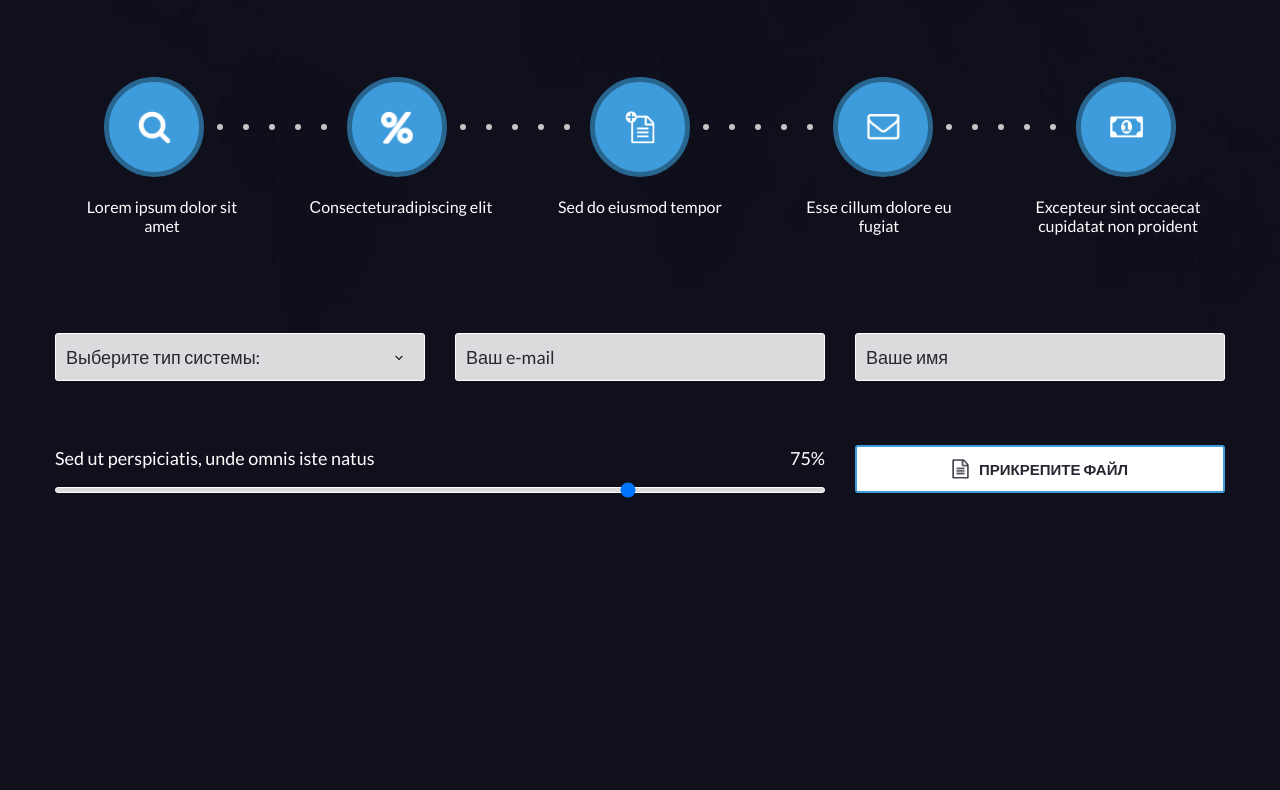
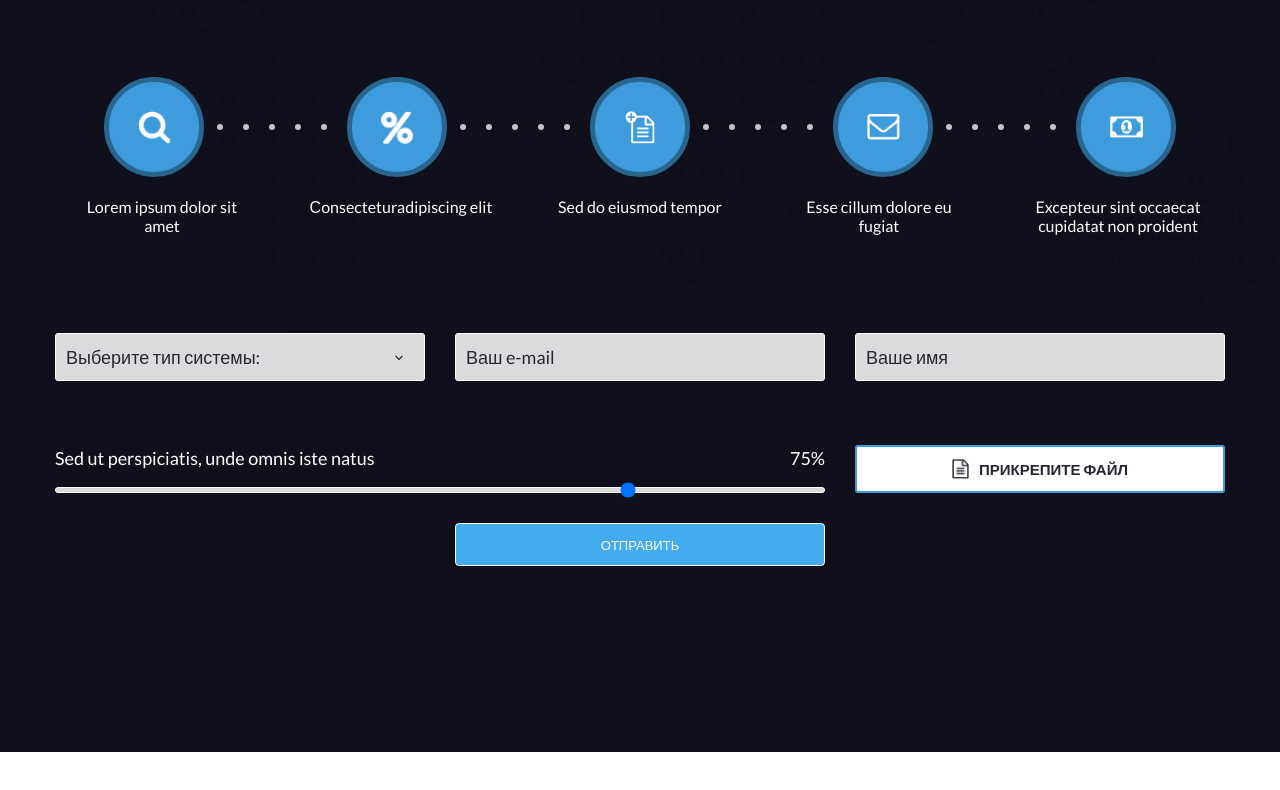
Before and after one commit to dacorm/softest, a website: page index.html in a window 1280 px wide. Shown: the part 1105-1895 px from the top of the page. After the commit the page ends 1857 px from the top, so only its background shows below. Drawn offline with Linux system fonts and the light colour scheme.

Commit message:
fix: second section fixed

```diff
--- a/index.html
+++ b/index.html
@@ -125,17 +125,23 @@
                         <img src="./images/arrow.svg" alt="Стрелочка вниз" class="process__select-img">
                     </p>
                     <div class="process__select-wrapper">
-                    <input id="selectName0" type="radio" value="Sed ut perspiciatis" name="selectName" class="process__select-input"/>
+                        <input id="selectName0" type="radio" value="Sed ut perspiciatis" name="selectName"
+                               class="process__select-input"/>
                         <label for="selectName0" class="process__select-label">Sed ut perspiciatis</label>
-                    <input id="selectName1" type="radio" value="Nemo enim ipsam" name="selectName" class="process__select-input"/>
+                        <input id="selectName1" type="radio" value="Nemo enim ipsam" name="selectName"
+                               class="process__select-input"/>
                         <label for="selectName1" class="process__select-label">Nemo enim ipsam</label>
-                    <input id="selectName2" type="radio" value="Et harum quidem" name="selectName" class="process__select-input"/>
+                        <input id="selectName2" type="radio" value="Et harum quidem" name="selectName"
+                               class="process__select-input"/>
                         <label for="selectName2" class="process__select-label">Et harum quidem</label>
-                    <input id="selectName3" type="radio" value="Temporibus autem" name="selectName" class="process__select-input"/>
+                        <input id="selectName3" type="radio" value="Temporibus autem" name="selectName"
+                               class="process__select-input"/>
                         <label for="selectName3" class="process__select-label">Temporibus autem</label>
-                    <input id="selectName4" type="radio" value="Itaque earum rerum" name="selectName" class="process__select-input"/>
+                        <input id="selectName4" type="radio" value="Itaque earum rerum" name="selectName"
+                               class="process__select-input"/>
                         <label for="selectName4" class="process__select-label">Itaque earum rerum</label>
-                    <input id="selectName5" type="radio" value="Temporibus autem" name="selectName" class="process__select-input"/>
+                        <input id="selectName5" type="radio" value="Temporibus autem" name="selectName"
+                               class="process__select-input"/>
                         <label for="selectName5" class="process__select-label">Temporibus autem</label>
                     </div>
                 </div>
@@ -146,13 +152,17 @@
                         <p class="process__form-text">Sed ut perspiciatis, unde omnis iste natus</p>
                         <p class="process__form-text" id="percents"></p>
                     </div>
-                <input type="range" name="count" id="count" min="0" max="100" value="75" step="5" class="process__form-input process__form-input_type_range">
+                    <input type="range" name="count" id="count" min="0" max="100" value="75" step="5"
+                           class="process__form-input process__form-input_type_range">
                 </div>
                 <input id="file" type="file" value="file" name="file" class="process__file-input"/>
                 <label for="file" class="process__file-label">
                     <img src="./images/file.png" alt="Прикрепите файл иконка" class="process__file-img">
                     Прикрепите файл
                 </label>
+                <button type="submit" class="button button_place_process">
+                    <span class="button__text">Отправить</span>
+                </button>
             </form>
         </section>
     </main>
--- a/scss/blocks/button/_button.scss
+++ b/scss/blocks/button/_button.scss
@@ -16,6 +16,11 @@
   &:hover {
     opacity: .6;
     cursor: pointer;
+  }
+
+  &_place_process {
+    max-width: 370px;
+    width: 100%;
   }
 
   &_place_order {
--- a/scss/blocks/process/_process.scss
+++ b/scss/blocks/process/_process.scss
@@ -2,7 +2,7 @@
 
 .process {
   max-width: 1920px;
-  height: 1300px;
+  height: 1000px;
   background-image: url("/images/processbg.png");
   background-size: contain;
   background-repeat: no-repeat;
--- a/scss/fonts/_fonts.scss
+++ b/scss/fonts/_fonts.scss
@@ -6,6 +6,8 @@
   -ms-text-size-adjust: 100%;
   -moz-text-size-adjust: 100%;
   text-rendering: optimizeLegibility;
+  scrollbar-color: $span-color #10101D;
+  scrollbar-width: thin;
 
   &::-webkit-scrollbar {
     width: 7px;
@@ -19,4 +21,6 @@
     background: $span-color;
     border-radius: 3px;
   }
+
+
 }
```
Also changed, not shown: scss/styles.css, 1 other file. Lines whose indentation alone changed are shown as unchanged.
